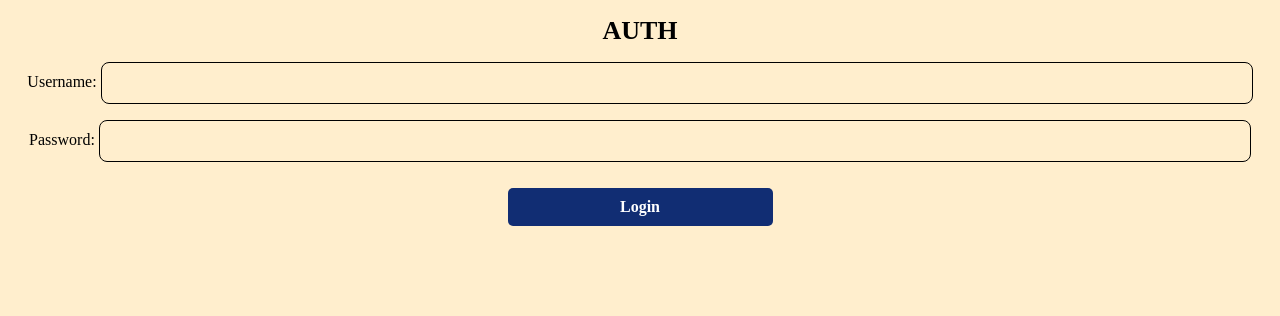
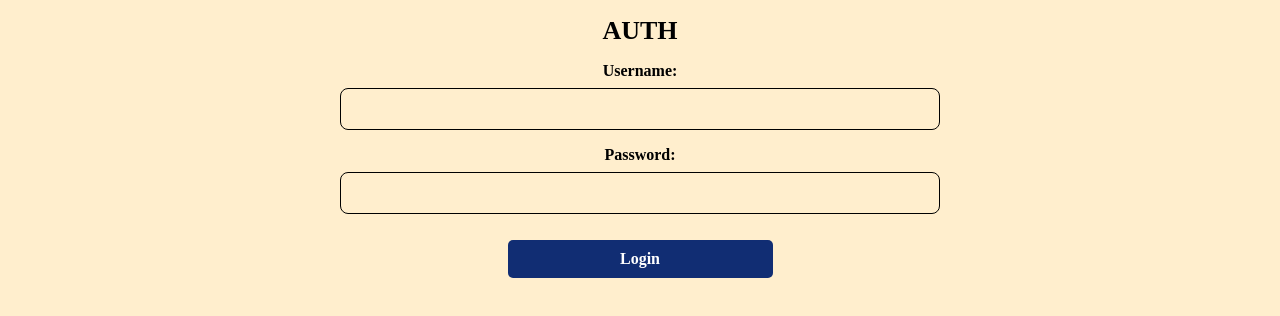
Before and after one commit to mehmetkahya0/last_portfolio, a plain HTML site: page admin/auth.html in a window 1280 px wide. Drawn offline with Linux system fonts and the light colour scheme.

Commit message:
Refactor styles and image lazy loading for improved performance and usability

```diff
--- a/admin/admin.css
+++ b/admin/admin.css
@@ -103,12 +103,20 @@
   height: inherit;
 }
 
+label {
+  display: block;
+  font-weight: bolder;
+  margin-bottom: 0.5rem;
+}
+
+
 /* Forms */
 input[type="text"],
 input[type="email"],
 input[type="password"],
 textarea {
   width: 90%;
+  max-width: 600px;
   padding: 0.75rem;
   margin-bottom: 1rem;
   border-radius: 0.5rem;
@@ -124,6 +132,7 @@
 input[type="password"]:focus,
 textarea:focus {
   outline: none;
+  max-width: 600px;
   border-color: var(--primary-color);
 }
 
```
